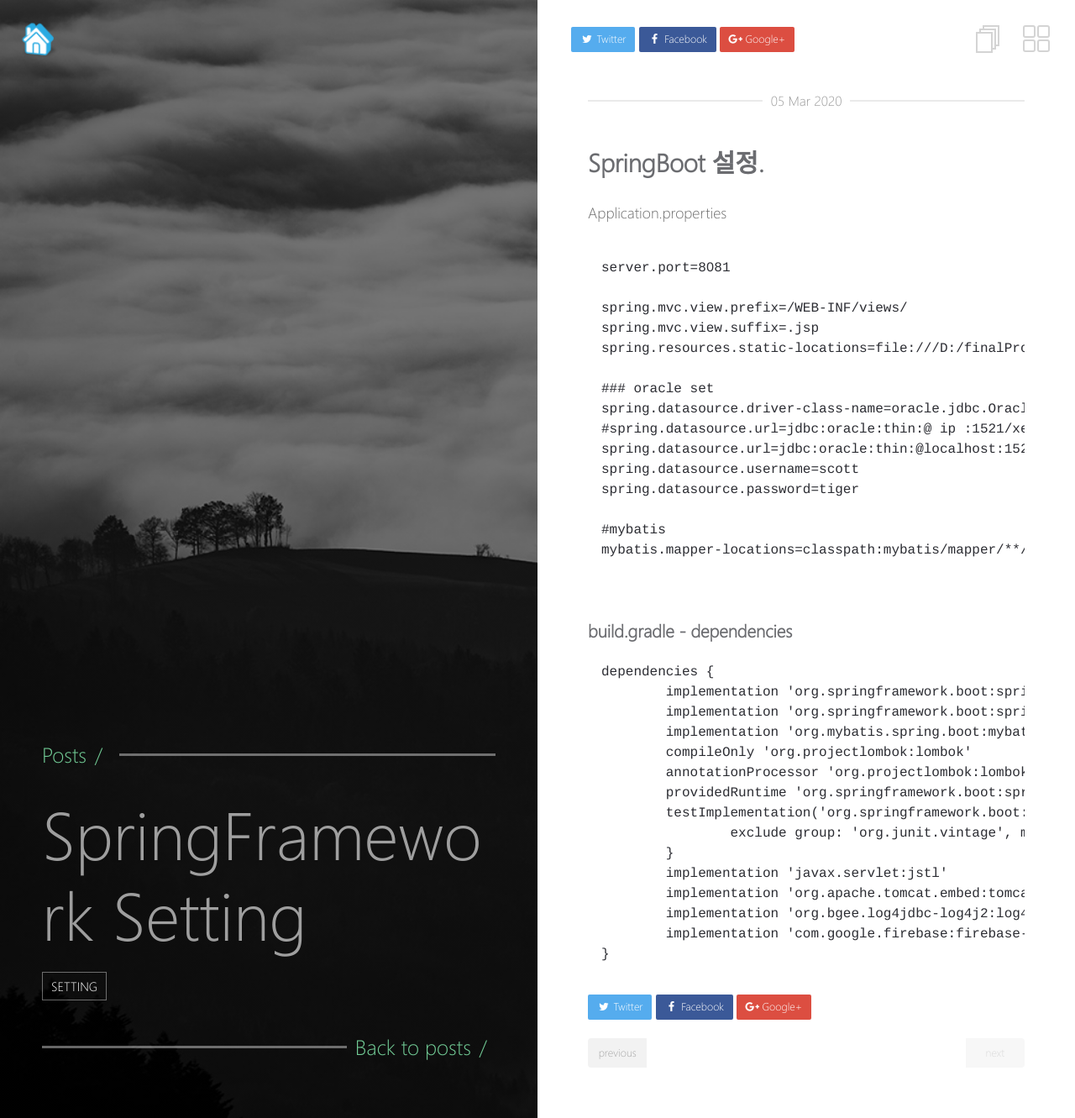
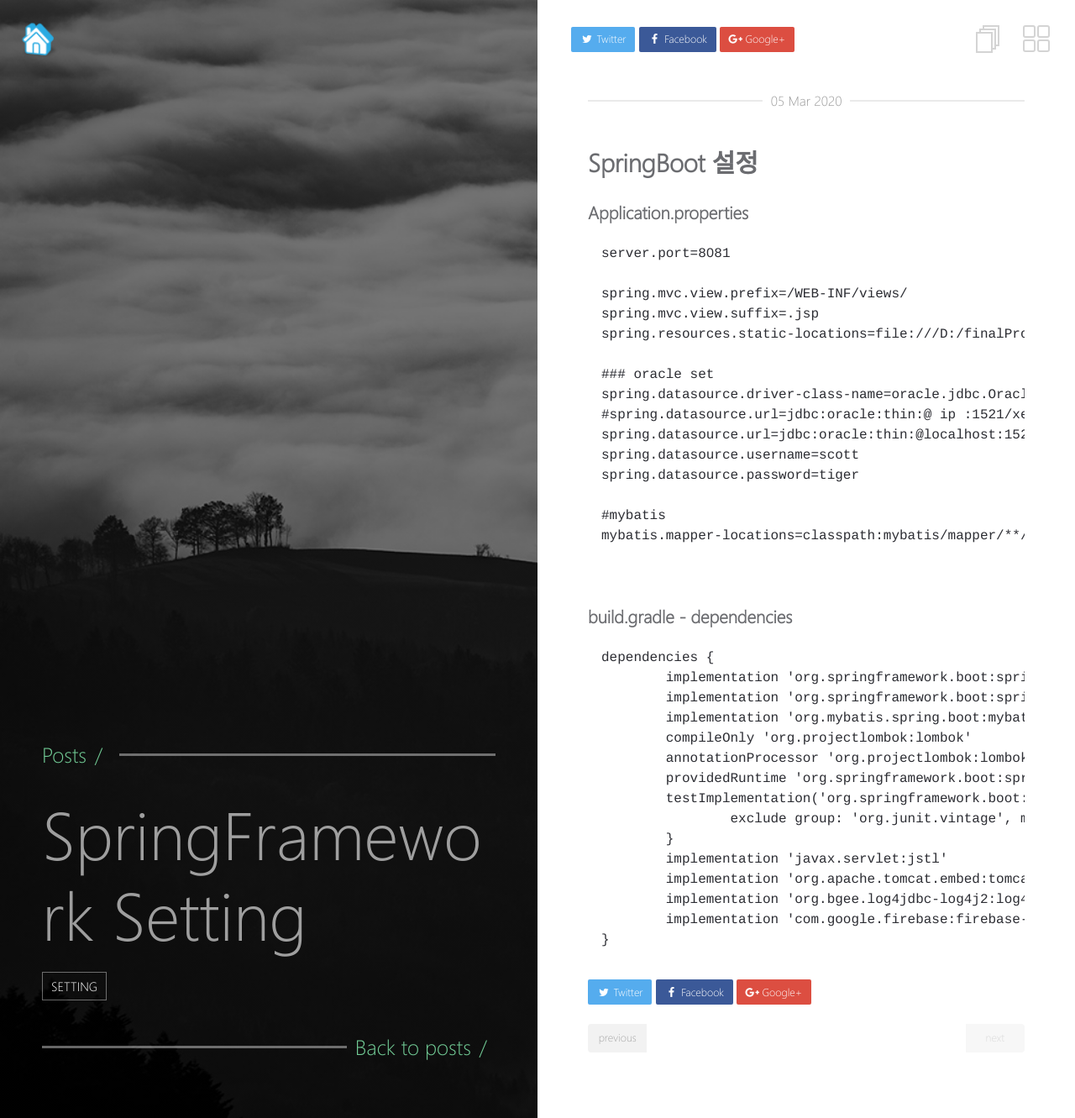
Before and after one commit to songchimin/songchimin, a Jekyll site: the page built from _posts/2020-03-05-Spring Setting.md, in a window 1280 px wide. Shown: the whole page at 84% size. Built offline with Jekyll 4.4.1, drawn with Linux system fonts in a browser that asks for light colours.

````diff
--- a/_posts/2020-03-05-Spring Setting.md
+++ b/_posts/2020-03-05-Spring Setting.md
@@ -7,9 +7,10 @@ tags:
   - Setting
 ---
 
-## SpringBoot 설정.
+## SpringBoot 설정
 
-Application.properties
+### Application.properties
+
 ```Java
 server.port=8081
 
@@ -33,6 +34,7 @@ mybatis.mapper-locations=classpath:mybatis/mapper/**/**.xml
 
 
 ### build.gradle - dependencies
+
 ```Java
 dependencies {
 	implementation 'org.springframework.boot:spring-boot-starter-jdbc'
````
